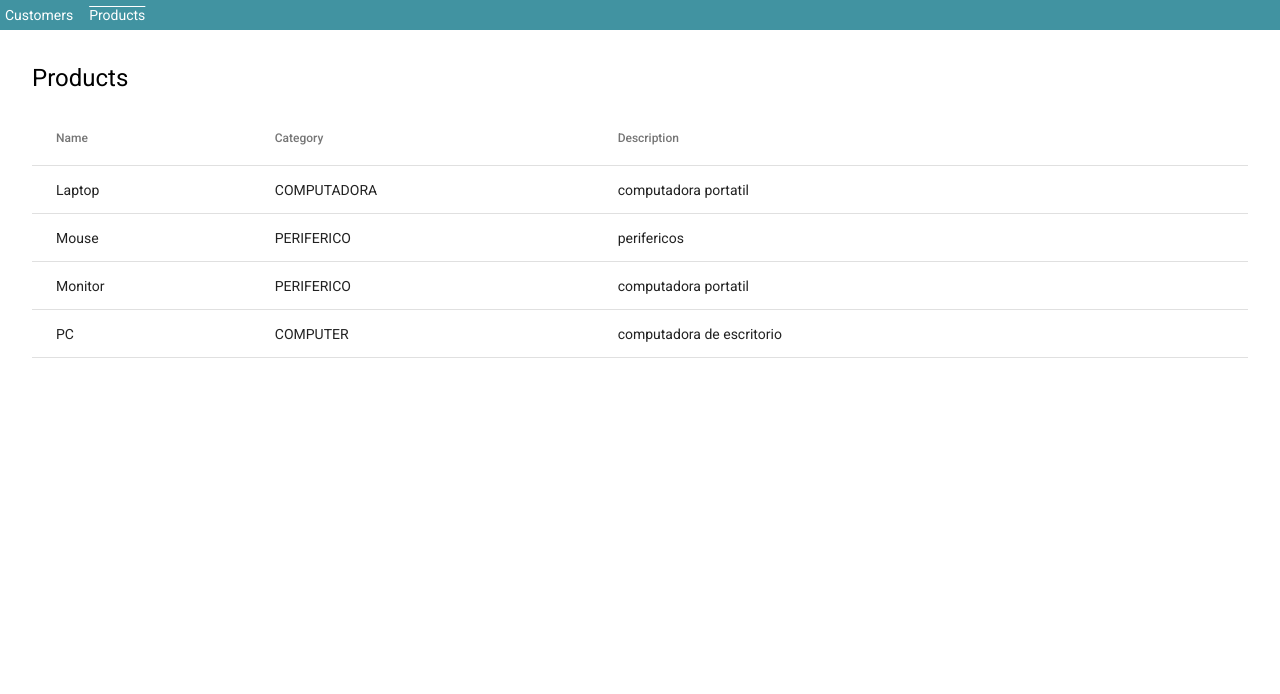
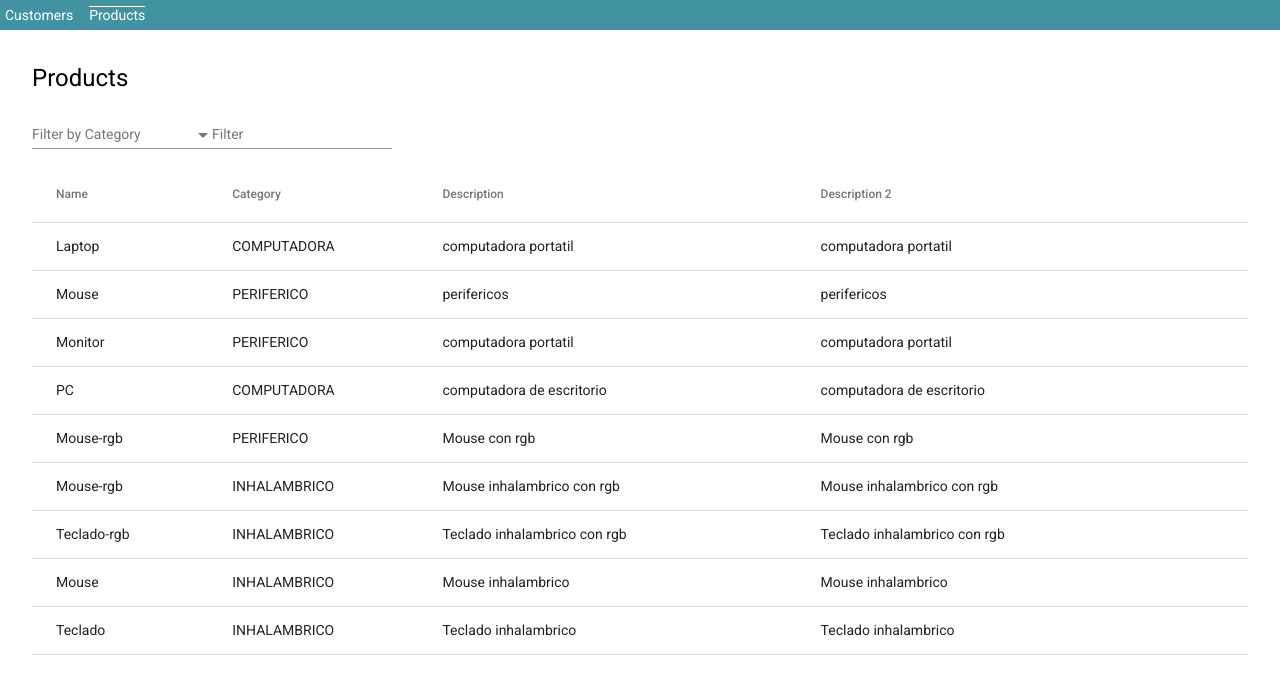
Before and after one commit to jemc300x/angular-material-table-reusable, an Angular app: page /products in a window 1280 px wide. Shown: the top 694 px of the page. Built offline with nearby package versions, Linux system fonts and the light colour scheme.

Commit message:
Add multifilter

```diff
--- a/src/app/modules/table/components/table/table.component.html
+++ b/src/app/modules/table/components/table/table.component.html
@@ -1,6 +1,25 @@
+<ng-container *ngIf="columnsToFilter.length > 0">
+  <mat-form-field *ngFor="let item of columnsToFilter">
+    <mat-select
+      [placeholder]="item.placeholder"
+      (valueChange)="applyFilter($event, item.column)"
+    >
+      <mat-option></mat-option>
+      <mat-option *ngFor="let option of item.options" [value]="option">
+        {{ option }}
+      </mat-option>
+    </mat-select>
+  </mat-form-field>
+</ng-container>
+
 <mat-form-field *ngIf="tableConfig?.showFilter">
   <mat-label>Filter</mat-label>
-  <input matInput (keyup)="applyFilter($event)" placeholder="Ex. ium" #input />
+  <input
+    matInput
+    (keyup)="applyFilter(input.value)"
+    placeholder="Ex. ium"
+    #input
+  />
 </mat-form-field>
 
 <table mat-table #table [dataSource]="dataSource">
--- a/src/app/modules/table/components/table/table.component.ts
+++ b/src/app/modules/table/components/table/table.component.ts
@@ -15,20 +15,33 @@ import { TableAction } from '../../models/table-action.model';
 import { TableColumn } from '../../models/table-column.model';
 import { TableConfig } from '../../models/table-config.model';
 
+export interface ColumnsToFilter {
+  placeholder: string;
+  column: string;
+  options: string[];
+}
+
 @Component({
   selector: 'app-table',
   templateUrl: './table.component.html',
   styleUrls: ['./table.component.scss'],
 })
 export class TableComponent implements OnInit, AfterViewInit {
-  dataSource: MatTableDataSource<Array<any>> = new MatTableDataSource();
+  dataSource: MatTableDataSource<any> = new MatTableDataSource();
   tableDisplayColumns: string[] = [];
   tableColumns: TableColumn[] = [];
   selection = new SelectionModel<any>(true, []);
   tableConfig: TableConfig | undefined;
   currentFilterValue: string = '';
+  valueToFilter: { [key: string]: string } = {};
 
   @ViewChild(MatPaginator) paginator!: MatPaginator;
+
+  @Input() defaultFilterColumn: string = '';
+
+  @Input() customerFilterPredicate?: (data: any, filter: string) => boolean;
+
+  @Input() columnsToFilter: ColumnsToFilter[] = [];
 
   @Input() set data(data: Array<any>) {
     this.dataSource = new MatTableDataSource(data);
@@ -53,6 +66,9 @@ export class TableComponent implements OnInit, AfterViewInit {
 
   ngAfterViewInit() {
     this.dataSource.paginator = this.paginator;
+    if (this.customerFilterPredicate) {
+      this.dataSource.filterPredicate = this.customerFilterPredicate;
+    }
   }
 
   onSelect() {
@@ -108,9 +124,15 @@ export class TableComponent implements OnInit, AfterViewInit {
     this.action.emit({ action: TABLE_ACTION.DELETE, row });
   }
 
-  applyFilter(event: Event) {
-    const filterValue = (event.target as HTMLInputElement).value;
-    this.dataSource.filter = filterValue.trim().toLowerCase();
+  applyFilter(value: string, column: string = this.defaultFilterColumn) {
+    let filterValue = value?.trim().toLowerCase();
+
+    if (this.columnsToFilter.length > 0) {
+      this.valueToFilter[column] = filterValue;
+      filterValue = JSON.stringify(this.valueToFilter);
+    }
+
+    this.dataSource.filter = filterValue;
     this.currentFilterValue = filterValue;
   }
 }
--- a/src/app/modules/table/table.module.ts
+++ b/src/app/modules/table/table.module.ts
@@ -6,6 +6,7 @@ import { MatCheckboxModule } from '@angular/material/checkbox';
 import { ColumnValuePipe } from './pipes/column-value.pipe';
 import { MatPaginatorModule } from '@angular/material/paginator';
 import { MatInputModule } from '@angular/material/input';
+import { MatSelectModule } from '@angular/material/select';
 
 @NgModule({
   declarations: [TableComponent, ColumnValuePipe],
@@ -15,6 +16,7 @@ import { MatInputModule } from '@angular/material/input';
     MatCheckboxModule,
     MatPaginatorModule,
     MatInputModule,
+    MatSelectModule,
   ],
   exports: [TableComponent],
 })
--- a/src/app/pages/products/products.component.html
+++ b/src/app/pages/products/products.component.html
@@ -1,4 +1,11 @@
 <h1>Products</h1>
 <section>
-  <app-table [data]="productsList" [columns]="tableColumns"></app-table>
+  <app-table
+    defaultFilterColumn="ALL"
+    [data]="productsList"
+    [columns]="tableColumns"
+    [config]="{ showFilter: true, isSelectable: false }"
+    [columnsToFilter]="columnsToFilter"
+    [customerFilterPredicate]="getCustomFilterPredicate()"
+  ></app-table>
 </section>
--- a/src/app/pages/products/products.component.ts
+++ b/src/app/pages/products/products.component.ts
@@ -1,4 +1,5 @@
 import { Component, OnInit } from '@angular/core';
+import { ColumnsToFilter } from 'src/app/modules/table/components/table/table.component';
 import { TableColumn } from 'src/app/modules/table/models/table-column.model';
 
 const PRODUCTS_DATA_MOCK = [
@@ -6,21 +7,55 @@ const PRODUCTS_DATA_MOCK = [
     name: 'Laptop',
     category: { id: 0, code: 'COM', name: 'COMPUTADORA' },
     description: 'computadora portatil',
+    description2: 'computadora portatil',
   },
   {
     name: 'Mouse',
     category: { id: 1, code: 'PER', name: 'PERIFERICO' },
     description: 'perifericos',
+    description2: 'perifericos',
   },
   {
     name: 'Monitor',
     category: { id: 1, code: 'PER', name: 'PERIFERICO' },
     description: 'computadora portatil',
+    description2: 'computadora portatil',
   },
   {
     name: 'PC',
-    category: { id: 0, code: 'COM', name: 'COMPUTER' },
+    category: { id: 0, code: 'COM', name: 'COMPUTADORA' },
     description: 'computadora de escritorio',
+    description2: 'computadora de escritorio',
+  },
+  {
+    name: 'Mouse-rgb',
+    category: { id: 1, code: 'PER', name: 'PERIFERICO' },
+    description: 'Mouse con rgb',
+    description2: 'Mouse con rgb',
+  },
+  {
+    name: 'Mouse-rgb',
+    category: { id: 2, code: 'INH', name: 'INHALAMBRICO' },
+    description: 'Mouse inhalambrico con rgb',
+    description2: 'Mouse inhalambrico con rgb',
+  },
+  {
+    name: 'Teclado-rgb',
+    category: { id: 2, code: 'INH', name: 'INHALAMBRICO' },
+    description: 'Teclado inhalambrico con rgb',
+    description2: 'Teclado inhalambrico con rgb',
+  },
+  {
+    name: 'Mouse',
+    category: { id: 2, code: 'INH', name: 'INHALAMBRICO' },
+    description: 'Mouse inhalambrico',
+    description2: 'Mouse inhalambrico',
+  },
+  {
+    name: 'Teclado',
+    category: { id: 2, code: 'INH', name: 'INHALAMBRICO' },
+    description: 'Teclado inhalambrico',
+    description2: 'Teclado inhalambrico',
   },
 ];
 
@@ -32,6 +67,13 @@ const PRODUCTS_DATA_MOCK = [
 export class ProductsComponent implements OnInit {
   productsList = PRODUCTS_DATA_MOCK;
   tableColumns: TableColumn[] = [];
+  columnsToFilter: ColumnsToFilter[] = [
+    {
+      placeholder: 'Filter by Category',
+      column: 'category.name',
+      options: ['COMPUTADORA', 'PERIFERICO', 'INHALAMBRICO'],
+    },
+  ];
 
   constructor() {}
 
@@ -49,6 +91,41 @@ export class ProductsComponent implements OnInit {
         dataType: 'object',
       },
       { label: 'Description', def: 'description', dataKey: 'description' },
+      { label: 'Description 2', def: 'description2', dataKey: 'description2' },
     ];
   }
+
+  getCustomFilterPredicate() {
+    return (data: any, filter: string) => {
+      const filterToJSON = JSON.parse(filter);
+
+      let isMatch = [];
+
+      for (const key in filterToJSON) {
+        const currentFilterValue = filterToJSON[key];
+        const keyList = key.split('.');
+
+        let currentValue;
+
+        if (key === 'ALL') {
+          currentValue = '';
+          for (const key in data) {
+            currentValue = `${currentValue}❣${data[key]}`;
+          }
+        } else {
+          for (const k of keyList) {
+            if (currentValue === undefined) {
+              currentValue = data[k];
+            } else {
+              currentValue = currentValue[k];
+            }
+          }
+        }
+
+        isMatch.push(currentValue.toLowerCase().includes(currentFilterValue));
+      }
+
+      return isMatch.every((m) => m);
+    };
+  }
 }
```
